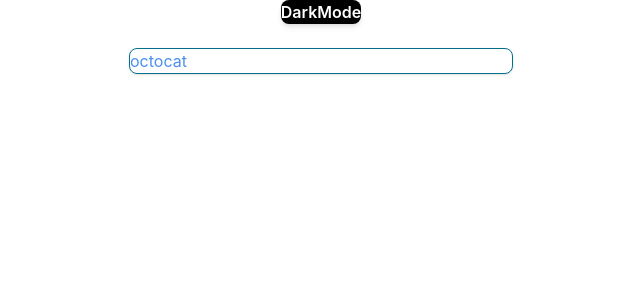
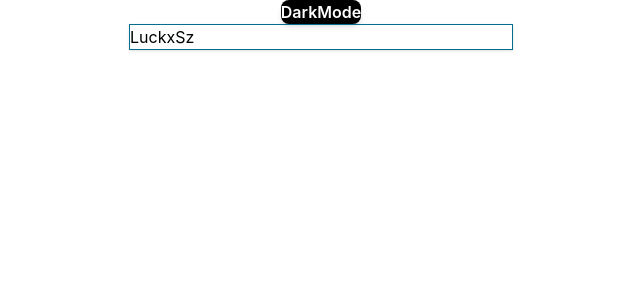
Before and after one commit to LuckxSz/github-api, a React (Vite) app in the folder frontend/: page / in a window 1280 px wide. Shown: the top 300 px of the page, without its empty margins (319-959 px from the left). Built offline with nearby package versions, Linux system fonts and the light colour scheme.

Commit message:
add theme light and dark, add phosphor icons lib

```diff
--- /dev/null
+++ b/frontend/postcss.config.cjs
@@ -0,0 +1,6 @@
+module.exports = {
+  plugins: {
+    "@tailwindcss/postcss": {},
+    autoprefixer: {},
+  },
+};
--- a/frontend/src/App.tsx
+++ b/frontend/src/App.tsx
@@ -1,7 +1,15 @@
 import { GitHubProfile } from "./components/GitHubProfile";
+import { useTheme } from "./context/ThemeContext";
+
 export const App = () => {
+  const { selectedTheme, toggleDarkMode } = useTheme();
+
+  console.log("Classes aplicadas:", selectedTheme.background);
+
   return (
-    <div className={`flex min-h-screen items-center justify-center p-6`}>
+    <div
+      className={`${selectedTheme.background} flex min-h-screen items-center justify-center p-6`}
+    >
       <div className="animate-fadeIn w-full max-w-4xl">
         <GitHubProfile />
       </div>
--- a/frontend/src/components/GitHubProfile.tsx
+++ b/frontend/src/components/GitHubProfile.tsx
@@ -1,29 +1,20 @@
 import { useState } from "react";
 import type { GitHubUser, GitHubRepo } from "../types";
-import { variants } from "../theme";
+import { useTheme } from "../context/ThemeContext";
 
 export const GitHubProfile = () => {
-  const [username, setUsername] = useState("octocat");
+  const { selectedTheme, toggleDarkMode, darkMode } = useTheme();
+  const [username, setUsername] = useState("LuckxSz");
   const [loading, setLoading] = useState(false);
   const [user, setUser] = useState<GitHubUser | null>(null);
   const [repos, setRepos] = useState<GitHubRepo[]>([]);
-
-  const [darkMode, setDarkMode] = useState(false);
-
-  const toggleDarkMode = () => {
-    setDarkMode(!darkMode);
-  };
-
-  const selectedTheme = variants[darkMode ? "dark" : "light"];
 
   const handleKeyDown = async (
     event: React.KeyboardEvent<HTMLInputElement>
   ) => {
     if (event.key === "Enter" && username) {
       setLoading(true);
-      <button onClick={toggleDarkMode}>
-        {darkMode ? "Light Mode" : "DarkMode"}
-      </button>;
+
       try {
         const userRes = await fetch(
           `http://localhost:3001/api/github/users/${username}`
@@ -46,7 +37,7 @@ export const GitHubProfile = () => {
   };
   return (
     <div
-      className={`flex min-h-screen flex-col items-center ${selectedTheme.background} w-full`}
+      className={`center kmt- flex min-h-screen w-full flex-col items-center`}
     >
       <button
         className={`top-4 right-4 rounded-lg px-4 py-2 ${selectedTheme.button}`}
@@ -60,7 +51,7 @@ export const GitHubProfile = () => {
         value={username}
         onChange={(event) => setUsername(event.target.value)}
         onKeyDown={handleKeyDown}
-        className={`w-full max-w-sm rounded-lg border border-[#046E8F] px-4 py-2 shadow-sm placeholder:text-gray-400 focus:ring-2 focus:ring-[#38AECC] focus:outline-none`}
+        className={`w-full max-w-sm ${selectedTheme.input}`}
       />
 
       {loading && (
@@ -81,7 +72,7 @@ export const GitHubProfile = () => {
           <h2 className="mt-4 text-2xl font-bold text-[#38AECC]">
             {user.login}
           </h2>
-          <div className="mt-2 flex gap-4 text-[#046E8F]">
+          <div className={`mt-2 flex gap-4 ${selectedTheme.info} `}>
             <p>Repos: {user.public_repos}</p>
             <p>Followers: {user.followers}</p>
             <p>Following: {user.following}</p>
@@ -96,10 +87,7 @@ export const GitHubProfile = () => {
           </h3>
           <ul className="flex w-auto flex-col gap-3 text-center">
             {repos.map((repo) => (
-              <li
-                key={repo.name}
-                className="rounded-lg border border-[#046E8F] bg-[#183446] p-4 shadow-sm transition-shadow hover:shadow-md"
-              >
+              <li key={repo.name} className={`${selectedTheme.repository}`}>
                 <a
                   href={repo.html_url}
                   target="_blank"
--- /dev/null
+++ b/frontend/src/context/ThemeContext.tsx
@@ -0,0 +1,35 @@
+import { createContext, useContext, useState, type ReactNode } from "react";
+import { variants } from "../theme";
+
+type ThemeContextType = {
+  darkMode: boolean;
+  toggleDarkMode: () => void;
+
+  selectedTheme: {
+    background: string;
+    input: string;
+    button: string;
+    appbackground: string;
+  };
+};
+
+const ThemeContext = createContext<ThemeContextType | undefined>(undefined);
+
+export const ThemeProvider = ({ children }: { children: ReactNode }) => {
+  const [darkMode, setDarkMode] = useState(false);
+  const toggleDarkMode = () => setDarkMode((prev) => !prev);
+
+  const selectedTheme = variants[darkMode ? "dark" : "light"];
+  return (
+    <ThemeContext.Provider value={{ darkMode, toggleDarkMode, selectedTheme }}>
+      {children}
+    </ThemeContext.Provider>
+  );
+};
+export const useTheme = () => {
+  const context = useContext(ThemeContext);
+  if (!context) {
+    throw new Error("useTheme deve ser usado dentro de ThemeProvider");
+  }
+  return context;
+};
--- a/frontend/src/main.tsx
+++ b/frontend/src/main.tsx
@@ -2,9 +2,12 @@ import { StrictMode } from "react";
 import { createRoot } from "react-dom/client";
 import "./index.css";
 import { App } from "./App";
+import { ThemeProvider } from "./context/ThemeContext";
 
 createRoot(document.getElementById("root")!).render(
   <StrictMode>
-    <App />
+    <ThemeProvider>
+      <App />
+    </ThemeProvider>
   </StrictMode>
 );
--- a/frontend/src/theme.tsx
+++ b/frontend/src/theme.tsx
@@ -2,21 +2,29 @@ interface Variant {
   background: string;
   input: string;
   button: string;
+  repository: string;
+  info: string;
 }
 
 export const variants: Record<"dark" | "light", Variant> = {
   dark: {
-    background: "bg-black gap-6 text-white p-6 text-[#E0E0E0]",
+    background: "bg-[#0b2652] ",
     input:
-      " border border-[#046E8F] px-4 py-2 shadow-sm placeholder:text-gray-400 focus:ring-2 focus:ring-[#38AECC] focus:outline-none",
+      " border border-[#046E8F] text-white px-4 py-2 shadow-sm placeholder:text-gray-400 focus:ring-2 focus:ring-[#38AECC] focus:outline-none",
     button:
       "rounded-2xl px-6 py-3 font-semibold   bg-white text-black  shadow-md  hover:shadow-xl  hover:scale-105  transition-all duration-300 ease-in-out focus:outline-none focus:ring-2 focus:ring-[#38AECC]",
+    repository:
+      "rounded-lg border border-[#046E8F]  bg-[#081f45] text-[#38AECC] p-4 shadow-sm transition-shadow hover:shadow-md",
+    info: " text-white",
   },
   light: {
-    background: "bg-white gap-6  p-6 text-[#4c8fed]",
+    background: "bg-white",
     input:
-      " border border-[#046E8F] px-4 py-2 shadow-sm placeholder:text-gray-400 focus:ring-2 focus:ring-[#38AECC] focus:outline-none",
+      " border border-[#046E8F] px-4 text-black py-2 shadow-sm placeholder:text-gray-400 focus:ring-2 focus:ring-[#38AECC] focus:outline-none",
     button:
       "rounded-2xl px-6 py-3 font-semibold  bg-black text-white  shadow-md  hover:shadow-xl  hover:scale-105  transition-all duration-300 ease-in-out focus:outline-none focus:ring-2 focus:ring-[#38AECC]",
+    repository:
+      "rounded-lg border border-[#046E8F] bg-[#183446] text-[#38AECC] p-4 shadow-sm transition-shadow hover:shadow-md",
+    info: " text-[#046E8F]",
   },
 };
--- /dev/null
+++ b/frontend/tailwind.config.js
@@ -0,0 +1,30 @@
+/** @type {import('tailwindcss').Config} */
+module.exports = {
+  content: ["./index.html", "./src/**/*.{js,ts,jsx,tsx}"],
+  safelist: [
+    "bg-black",
+    "text-white",
+    "bg-white",
+    "text-black",
+    "border",
+    "border-[#046E8F]",
+    "placeholder:text-gray-400",
+    "focus:ring-2",
+    "focus:ring-[#046E8F]",
+    "shadow-sm",
+  ],
+  theme: {
+    extend: {
+      animation: {
+        fadeIn: "fadeIn 0.8s ease-in-out",
+      },
+      keyframes: {
+        fadeIn: {
+          "0%": { opacity: 0 },
+          "100%": { opacity: 1 },
+        },
+      },
+    },
+  },
+  plugins: [],
+};
--- a/frontend/tsconfig.app.json
+++ b/frontend/tsconfig.app.json
@@ -23,5 +23,5 @@
     "noFallthroughCasesInSwitch": true,
     "noUncheckedSideEffectImports": true
   },
-  "include": ["src"]
+  "include": ["src", "tailwind.config.js"]
 }
--- /dev/null
+++ b/frontend/vite.config.mjs
@@ -0,0 +1,8 @@
+import { defineConfig } from "vite";
+import react from "@vitejs/plugin-react-swc";
+import tailwindcss from "@tailwindcss/vite";
+
+// https://vite.dev/config/
+export default defineConfig({
+  plugins: [react(), tailwindcss()],
+});
--- a/frontend/vite.config.ts
+++ /dev/null
@@ -1,8 +0,0 @@
-import { defineConfig } from 'vite'
-import react from '@vitejs/plugin-react-swc'
-import tailwindcss from '@tailwindcss/vite'
-
-// https://vite.dev/config/
-export default defineConfig({
-  plugins: [react(), tailwindcss()],
-})
```
Also changed, not shown: frontend/package.json (+5 -3 lines), 1 other file (tests, documents, lock files or other folders).
